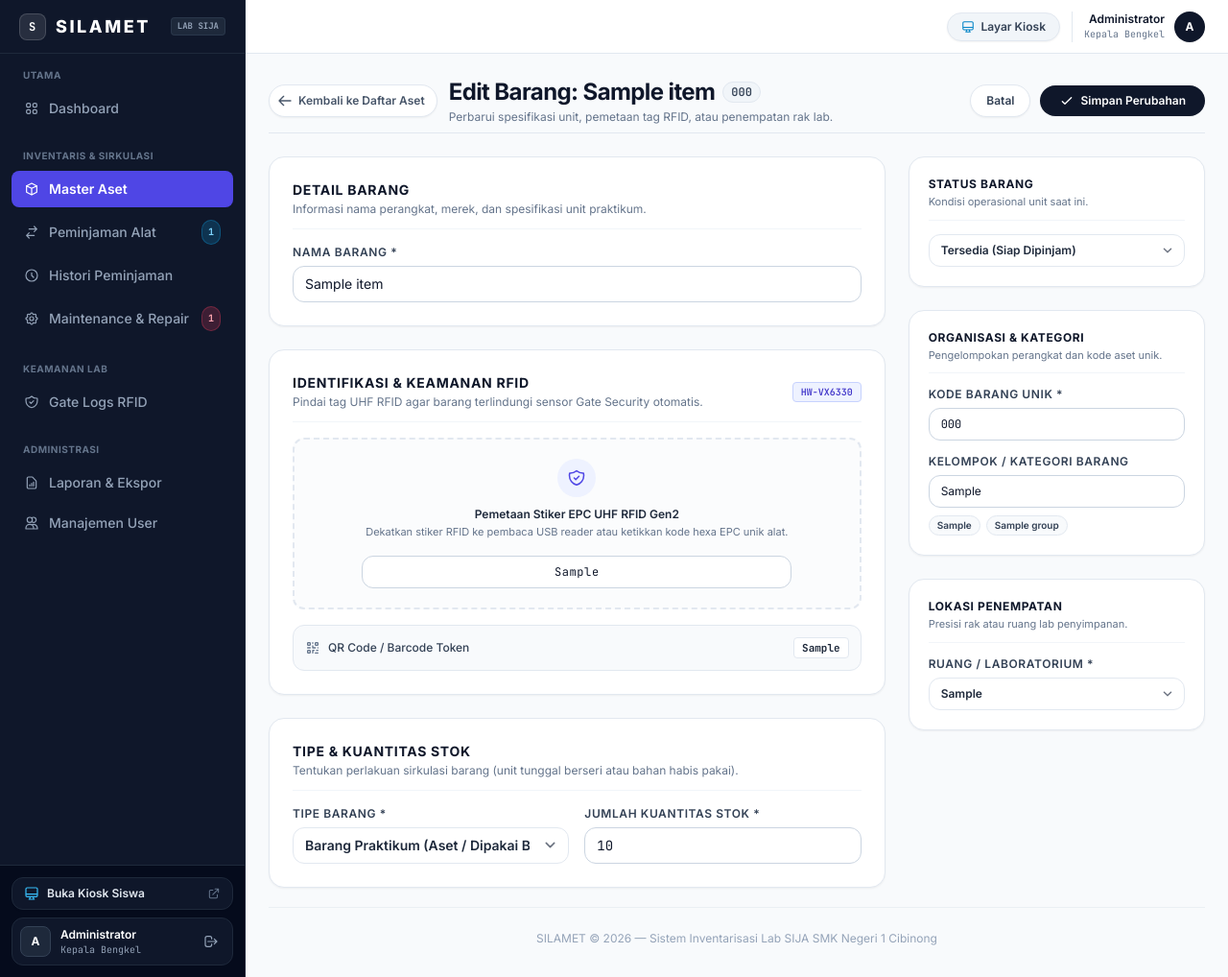
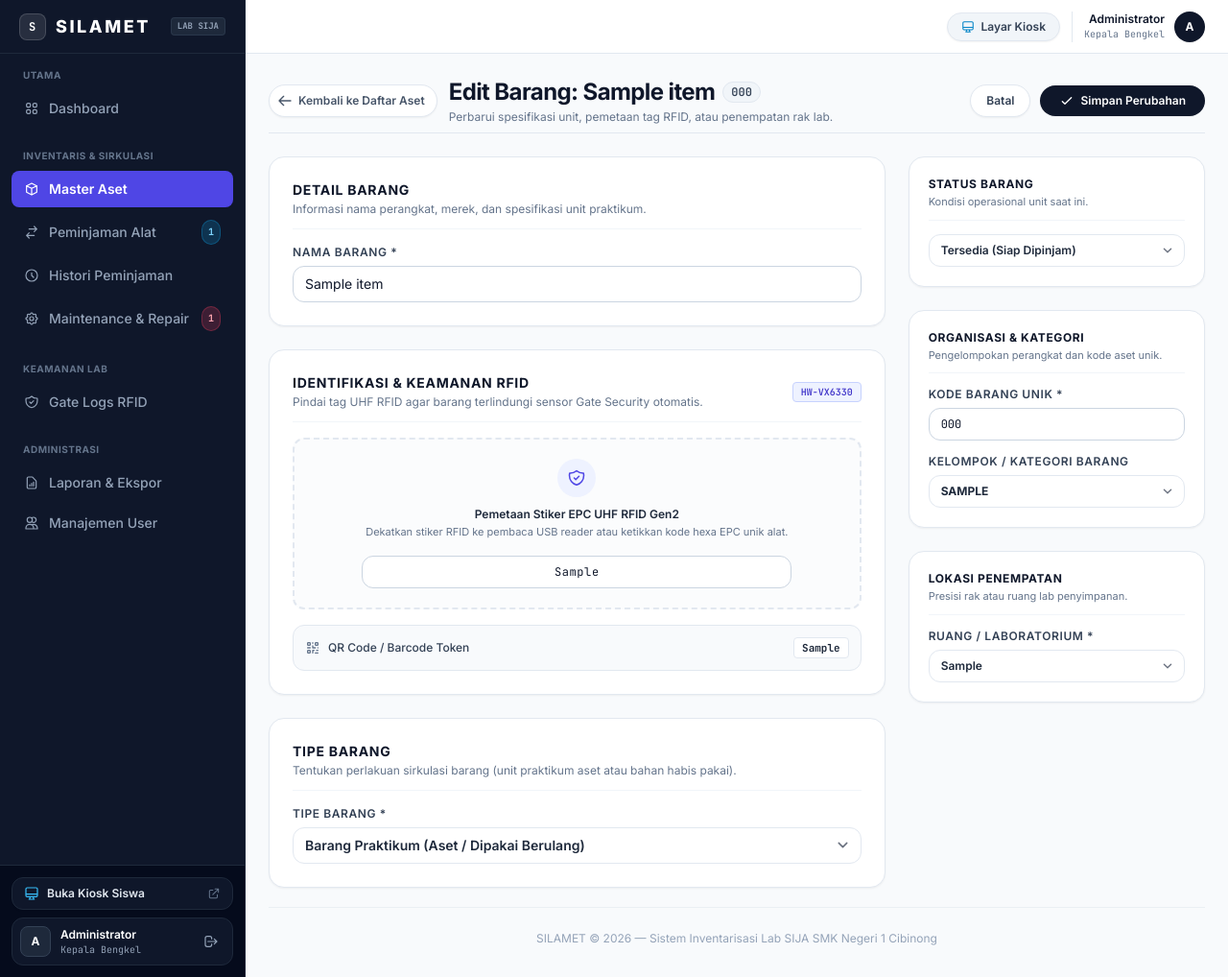
Before and after one commit to tomofay/SILAMET, a Laravel app: page /items/1/edit in a window 1280 px wide. Shown: the whole page at 96% size. Run offline with Laravel 12, Linux system fonts and the light colour scheme; a user stored in the database is signed in; data comes from the database, SQL or seed files in the repository; tables that the repository leaves empty hold one stand-in row (values such as "Sample post"); style sheets or scripts are compiled from the project's sources; parts of the project's set-up code (start-up, migrations or seed data) failed here and were passed over; some libraries are stand-ins or nearby versions.

Commit message:
feat(items): hide redundant stock column for aset groups, simplify edit form to type only, and use proper select dropdown for categories

```diff
--- a/resources/views/items/edit.blade.php
+++ b/resources/views/items/edit.blade.php
@@ -8,7 +8,7 @@
             : route('items.index');
     @endphp
 
-    <div class="space-y-6 max-w-7xl mx-auto" x-data="{ category: @js(old('category', $item->category ?? '')) }">
+    <div class="space-y-6 max-w-7xl mx-auto">
 
         <!-- Top Action Bar (Discard & Save Buttons ala Dribbble Template) -->
         <div class="flex flex-col sm:flex-row sm:items-center justify-between gap-4 pb-2 border-b border-neutral-200">
@@ -130,14 +130,13 @@
                         </div>
                     </div>
 
-                    <!-- Card 3: Tipe & Kuantitas Unit (Pricing & Inventory ala Dribbble) -->
+                    <!-- Card 3: Tipe Barang (Pricing & Inventory ala Dribbble) -->
                     <div class="bg-white rounded-2xl border border-neutral-200 p-5 sm:p-6 shadow-sm space-y-4">
                         <div class="border-b border-neutral-100 pb-3">
-                            <h2 class="text-sm font-bold uppercase tracking-wider text-neutral-900 font-heading">Tipe &amp; Kuantitas Stok</h2>
-                            <p class="text-xs text-neutral-500 mt-0.5">Tentukan perlakuan sirkulasi barang (unit tunggal berseri atau bahan habis pakai).</p>
+                            <h2 class="text-sm font-bold uppercase tracking-wider text-neutral-900 font-heading">Tipe Barang</h2>
+                            <p class="text-xs text-neutral-500 mt-0.5">Tentukan perlakuan sirkulasi barang (unit praktikum aset atau bahan habis pakai).</p>
                         </div>
 
-                        <div class="grid grid-cols-1 sm:grid-cols-2 gap-4">
                         <div>
                             <x-input-label for="type" value="Tipe Barang *" />
                             <select id="type" name="type" class="mt-1.5 w-full rounded-xl border-neutral-200 text-sm font-semibold focus:border-primary focus:ring-primary" required>
@@ -145,13 +144,6 @@
                                 <option value="bahan_habis_pakai" @selected(old('type', $item->type->value) === 'bahan_habis_pakai')>Bahan Habis Pakai (Sekali Pakai / BHP)</option>
                             </select>
                             <x-input-error :messages="$errors->get('type')" class="mt-2" />
-                            </div>
-
-                            <div>
-                                <x-input-label for="stock" value="Jumlah Kuantitas Stok *" />
-                                <x-text-input id="stock" name="stock" type="number" min="0" class="mt-1.5 w-full font-mono text-sm rounded-xl border-neutral-200 focus:border-primary focus:ring-primary" value="{{ old('stock', $item->stock) }}" required />
-                                <x-input-error :messages="$errors->get('stock')" class="mt-2" />
-                            </div>
                         </div>
                     </div>
 
@@ -192,21 +184,21 @@
 
                         <div>
                             <x-input-label for="category" value="Kelompok / Kategori Barang" />
-                            <x-text-input id="category" name="category" x-model="category" list="item-category-suggestions" class="mt-1.5 w-full text-xs rounded-xl border-neutral-200 focus:border-primary focus:ring-primary" placeholder="Ketik: TPLINK, PC, MIKROTIK" />
-                            <datalist id="item-category-suggestions">
+                            <select id="category"
+                                    name="category"
+                                    class="mt-1.5 w-full text-xs font-bold uppercase rounded-xl border-neutral-200 focus:border-primary focus:ring-primary text-neutral-800">
+                                <option value="">— TANPA KELOMPOK —</option>
                                 @foreach(($categorySuggestions ?? []) as $cat)
-                                    <option value="{{ $cat }}"></option>
+                                    <option value="{{ $cat }}" @selected(strtoupper(old('category', $item->category ?? '')) === strtoupper($cat))>
+                                        {{ strtoupper($cat) }}
+                                    </option>
                                 @endforeach
-                            </datalist>
-                            @if(!empty($categorySuggestions))
-                                <div class="flex items-center gap-1.5 flex-wrap mt-2">
-                                    @foreach(array_slice($categorySuggestions, 0, 4) as $cat)
-                                        <button type="button" @click="category = @js($cat)" class="px-2 py-0.5 rounded-full border border-neutral-200 bg-neutral-50 hover:bg-neutral-100 text-[10px] font-semibold text-neutral-700 transition-colors">
-                                            {{ $cat }}
-                                        </button>
-                                    @endforeach
-                                </div>
+                                @if(filled($item->category) && !in_array(strtoupper($item->category), array_map('strtoupper', $categorySuggestions ?? [])))
+                                    <option value="{{ $item->category }}" selected>
+                                        {{ strtoupper($item->category) }}
+                                    </option>
                                 @endif
+                            </select>
                             <x-input-error :messages="$errors->get('category')" class="mt-1.5" />
                         </div>
                     </div>
```
Also changed, not shown: resources/views/items/create.blade.php (+18 -17 lines), resources/views/items/index.blade.php (+14 -5 lines), tests/Feature/MasterItemGroupingTest.php (+37 -0 lines). Lines whose indentation alone changed are shown as unchanged.
